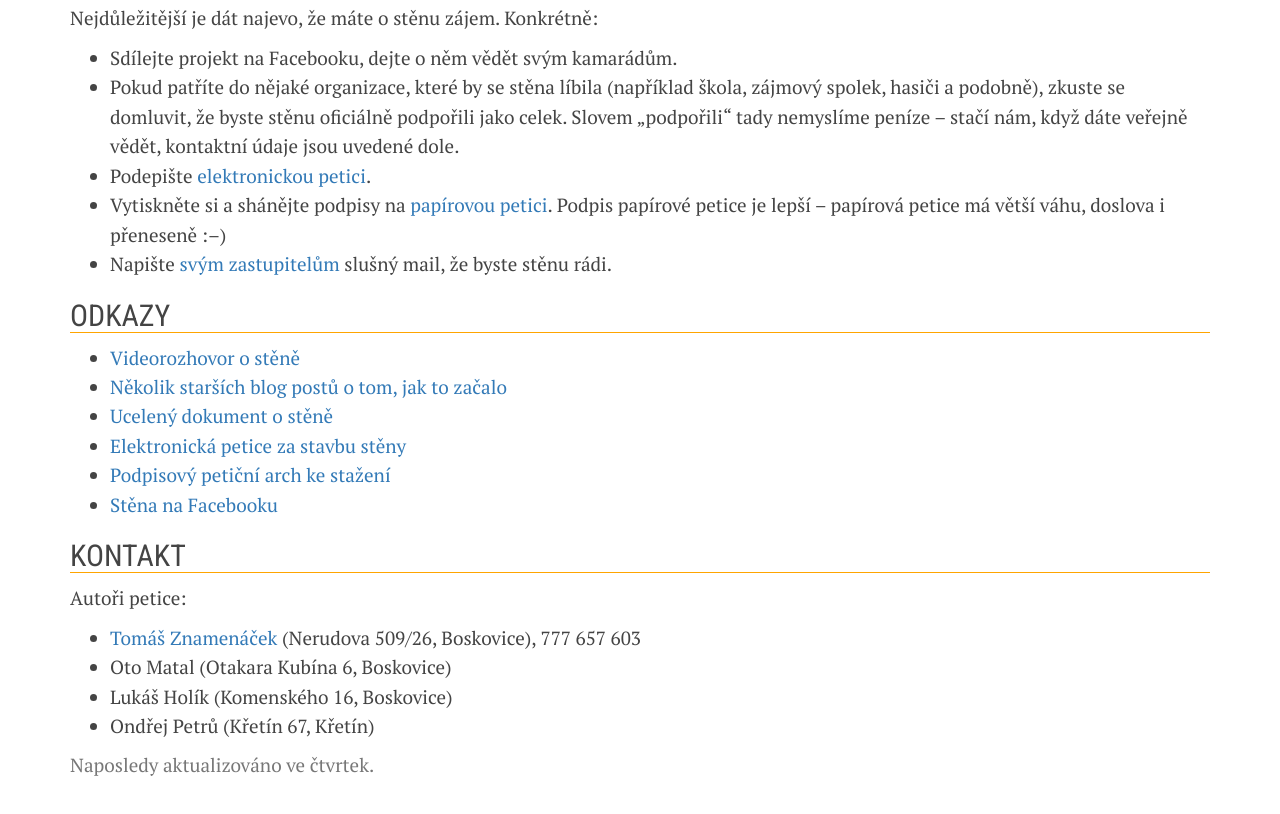
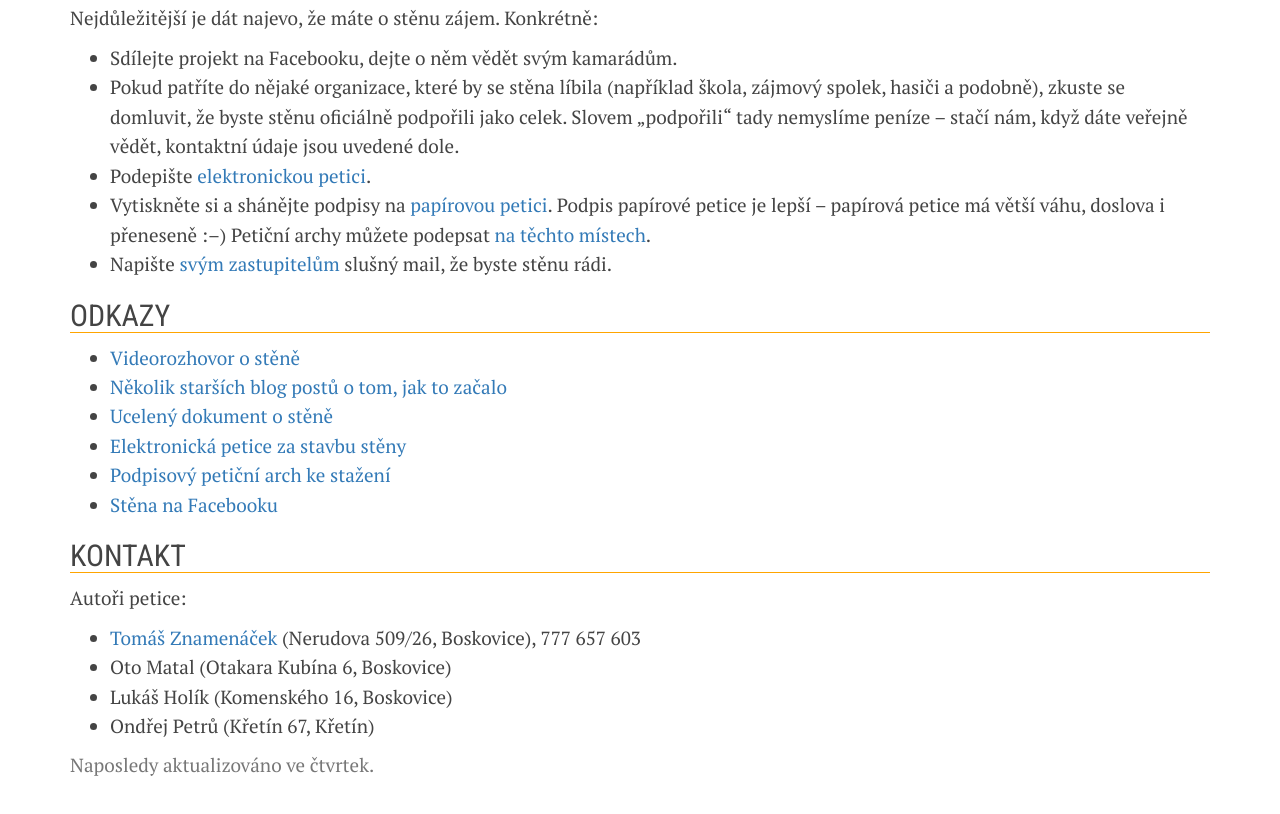
Before and after one commit to zoul/stena, a plain HTML site: page index.html in a window 1280 px wide. Shown: the part 2420-3234 px from the top of the page. Drawn offline with Linux system fonts and the light colour scheme.

Commit message:
Přidal jsem odkaz na místa s petičními archy.

```diff
--- a/index.html
+++ b/index.html
@@ -156,7 +156,8 @@
             <li>Vytiskněte si a shánějte podpisy na <a
             href="files/petice.pdf">papírovou petici</a>. Podpis papírové
             petice je lepší – papírová petice má větší váhu, doslova i
-            přeneseně :–)
+            přeneseně :–) Petiční archy můžete podepsat <a href="http://mapy.cz/s/iHWv">
+            na těchto místech</a>.
             <li>Napište <a href="http://goo.gl/GZVM5p">svým zastupitelům</a> slušný
             mail, že byste stěnu rádi.
         </ul>
```
